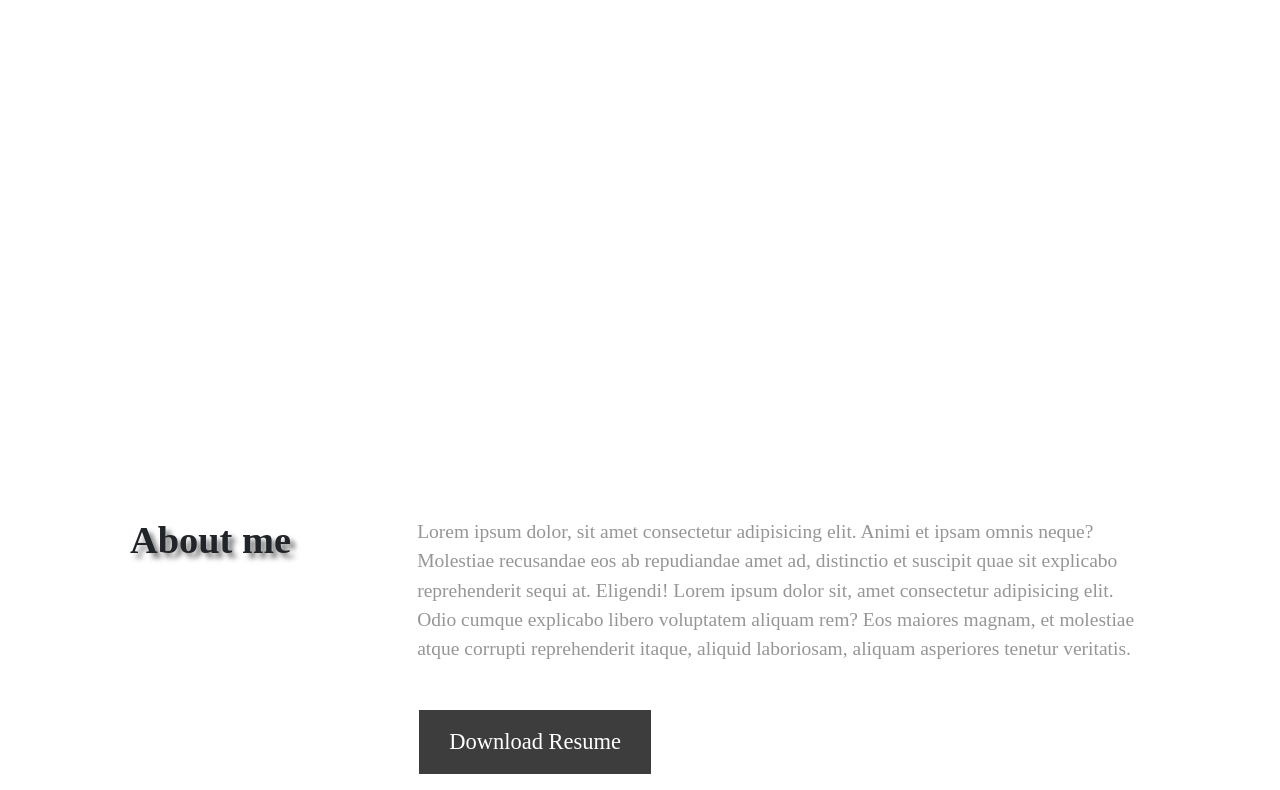
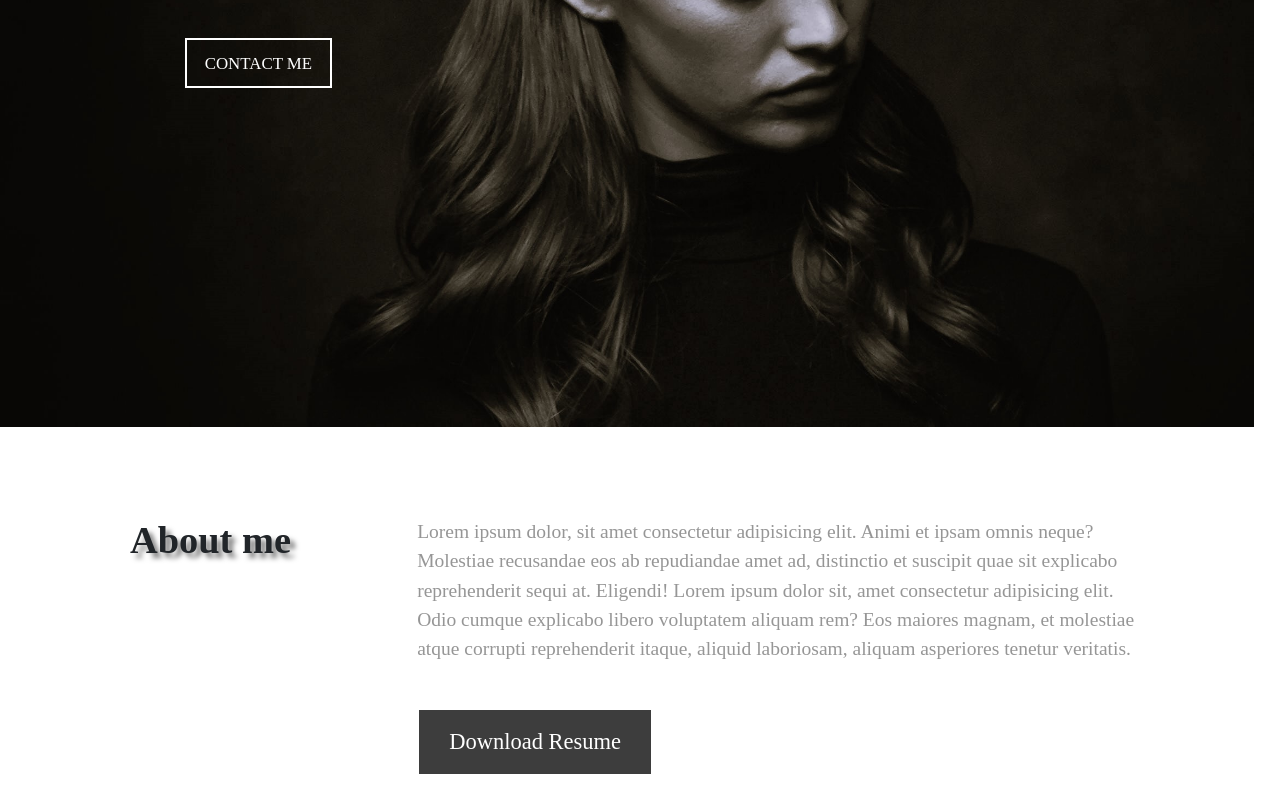
Before and after one commit to AbdellaouiHassan/Portfolio_katie-reed, a plain HTML site: page src/index.html in a window 1280 px wide. Shown: the part 493-1283 px from the top of the page. Drawn offline with nearby package versions, Linux system fonts and the light colour scheme.

Commit message:
updated the hero bg path

```diff
--- a/src/style.scss
+++ b/src/style.scss
@@ -202,7 +202,7 @@ $small: 0.75rem;
     height: 100dvh;
     width: 98dvw;
     padding-top: 18dvh;
-    background-image: url(Character.jpg);
+    background-image: url(../assets/images/Character.jpg);
     background-repeat: no-repeat;
     background-size: cover;
     background-position: center;
```
Also changed, not shown: src/style.css, 1 other file.
